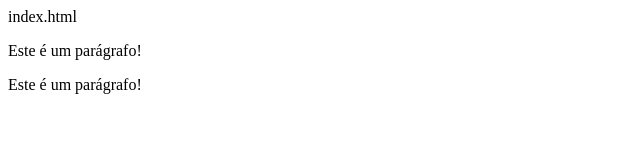
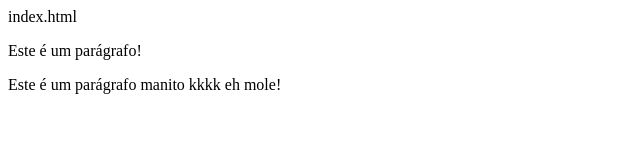
Before and after one commit to rogergou7/progweb, a plain HTML site: page index.html in a window 1280 px wide. Shown: the whole page, without its empty margins (0-640 px from the left). Drawn offline with Linux system fonts and the light colour scheme.

Commit message:
conflito de mesclagem

```diff
--- a/index.html
+++ b/index.html
@@ -6,7 +6,7 @@ index.html
 </head>
 <body>
 <p>Este é um parágrafo!</p>
-<p>Este é um parágrafo!</p>
+<p>Este é um parágrafo manito kkkk eh mole!</p>
 
 </body>
 </html>
```
